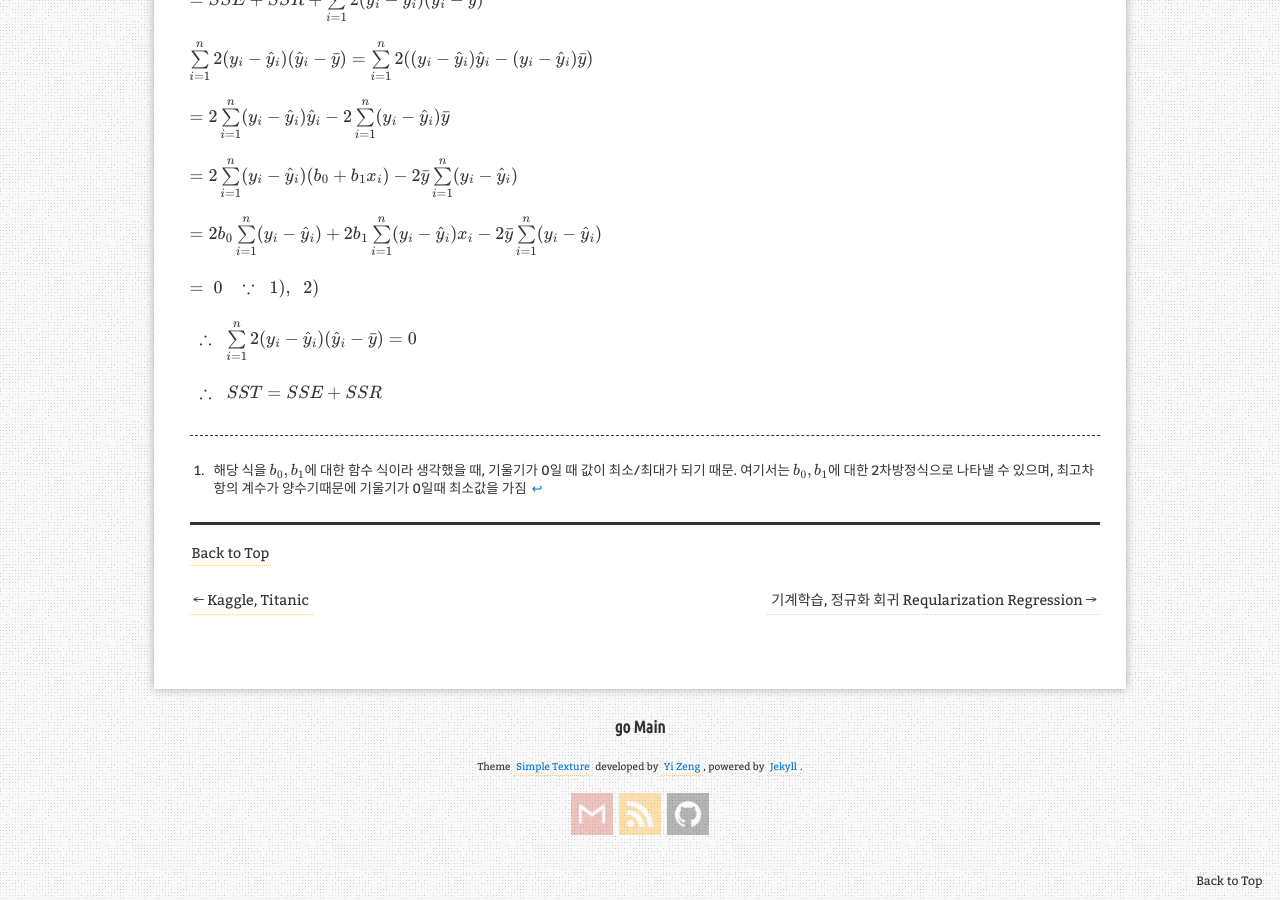
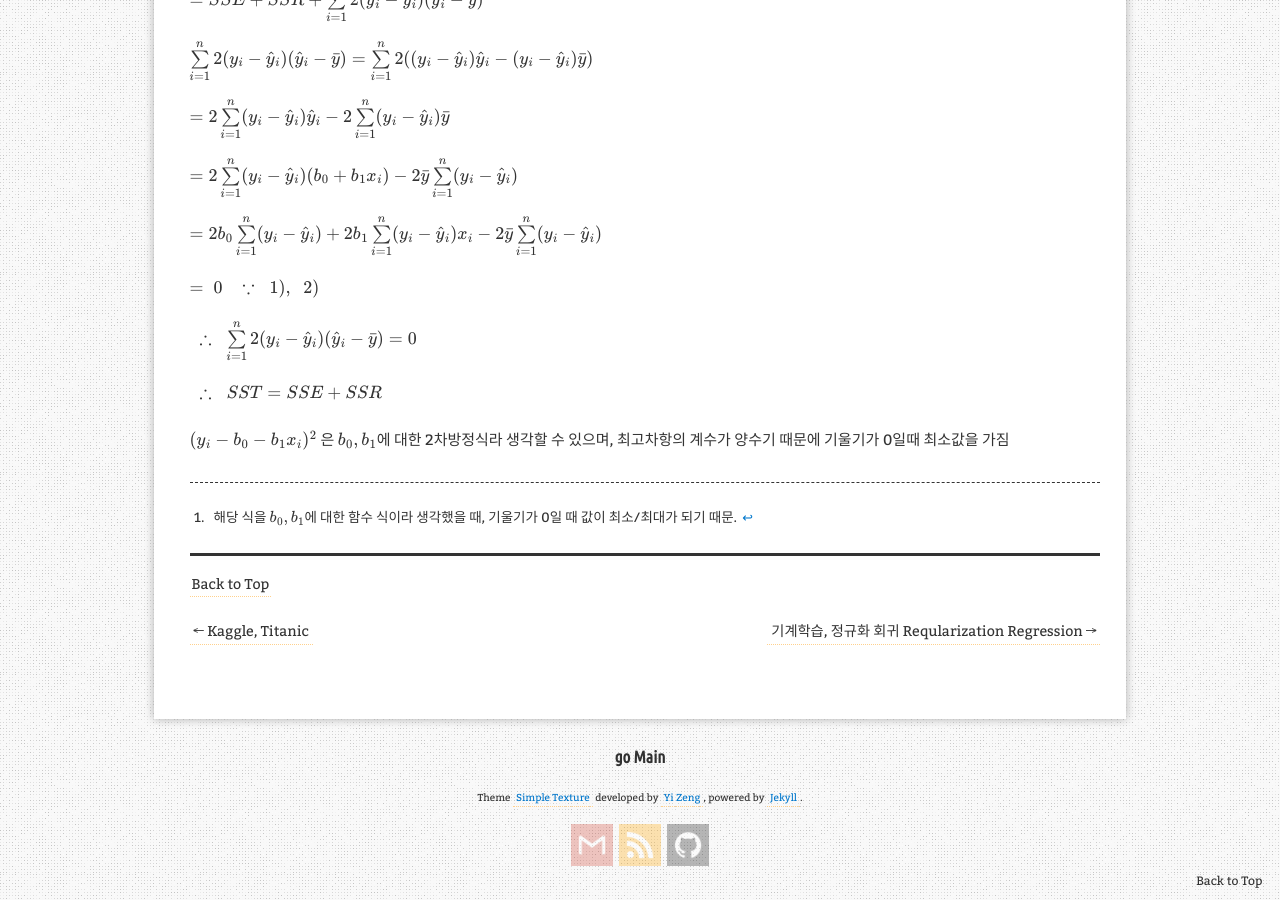
Before and after one commit to aristohyun/aristohyun.github.io, a Jekyll site: the page built from _posts/2021-06-25-Linear-Regression.md, in a window 1280 px wide and 900 px high, scrolled down 3126 px. Built offline with Jekyll 4.4.1, drawn with Linux system fonts in a browser that asks for light colours; formulas are drawn with MathJax 3; comment, search, counter and statistics services are not loaded.

Commit message:
Update 2021-06-25-Linear-Regression.md

```diff
--- a/_posts/2021-06-25-Linear-Regression.md
+++ b/_posts/2021-06-25-Linear-Regression.md
@@ -108,4 +108,5 @@ $ \;\; \therefore \;\; \sum\limits_ {i=1}^{n}2(y_ i - \hat{y}_ i)(\hat{y}_ i - \
 $ \;\; \therefore \;\; SST = SSE + SSR $
 
 
-[^1]: 해당 식을 $ b_ 0, b_ 1 $에 대한 함수 식이라 생각했을 때, 기울기가 0일 때 값이 최소/최대가 되기 때문. 여기서는 $ b_ 0, b_ 1 $에 대한 2차방정식으로 나타낼 수 있으며, 최고차항의 계수가 양수기때문에 기울기가 0일때 최소값을 가짐
+[^1]: 해당 식을 $ b_ 0, b_ 1 $에 대한 함수 식이라 생각했을 때, 기울기가 0일 때 값이 최소/최대가 되기 때문.
+$ ( y_ i - b_ 0 - b_ 1 x_ i )^2 $ 은 $ b_ 0, b_ 1 $에 대한 2차방정식라 생각할 수 있으며, 최고차항의 계수가 양수기 때문에 기울기가 0일때 최소값을 가짐
```
